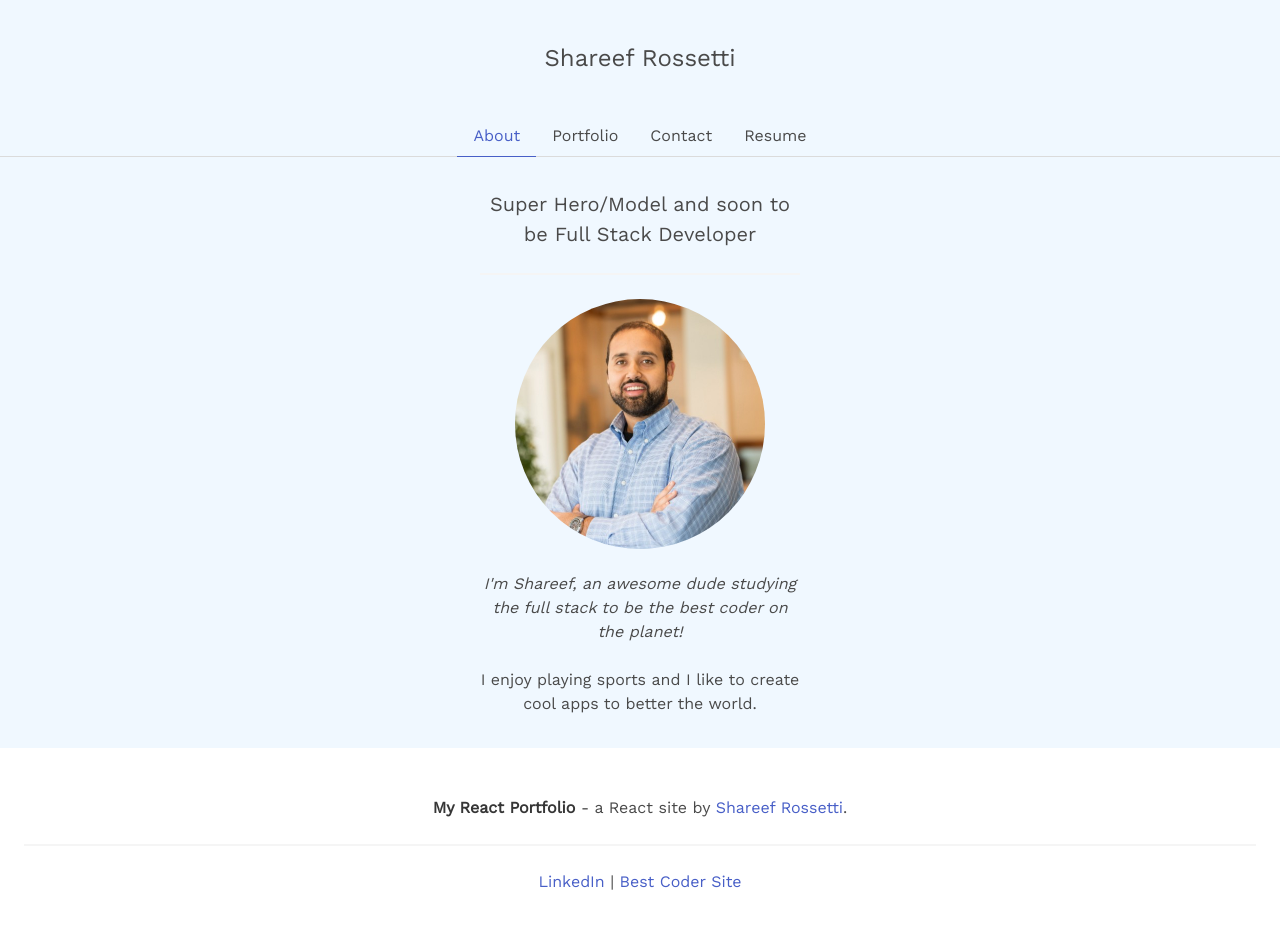
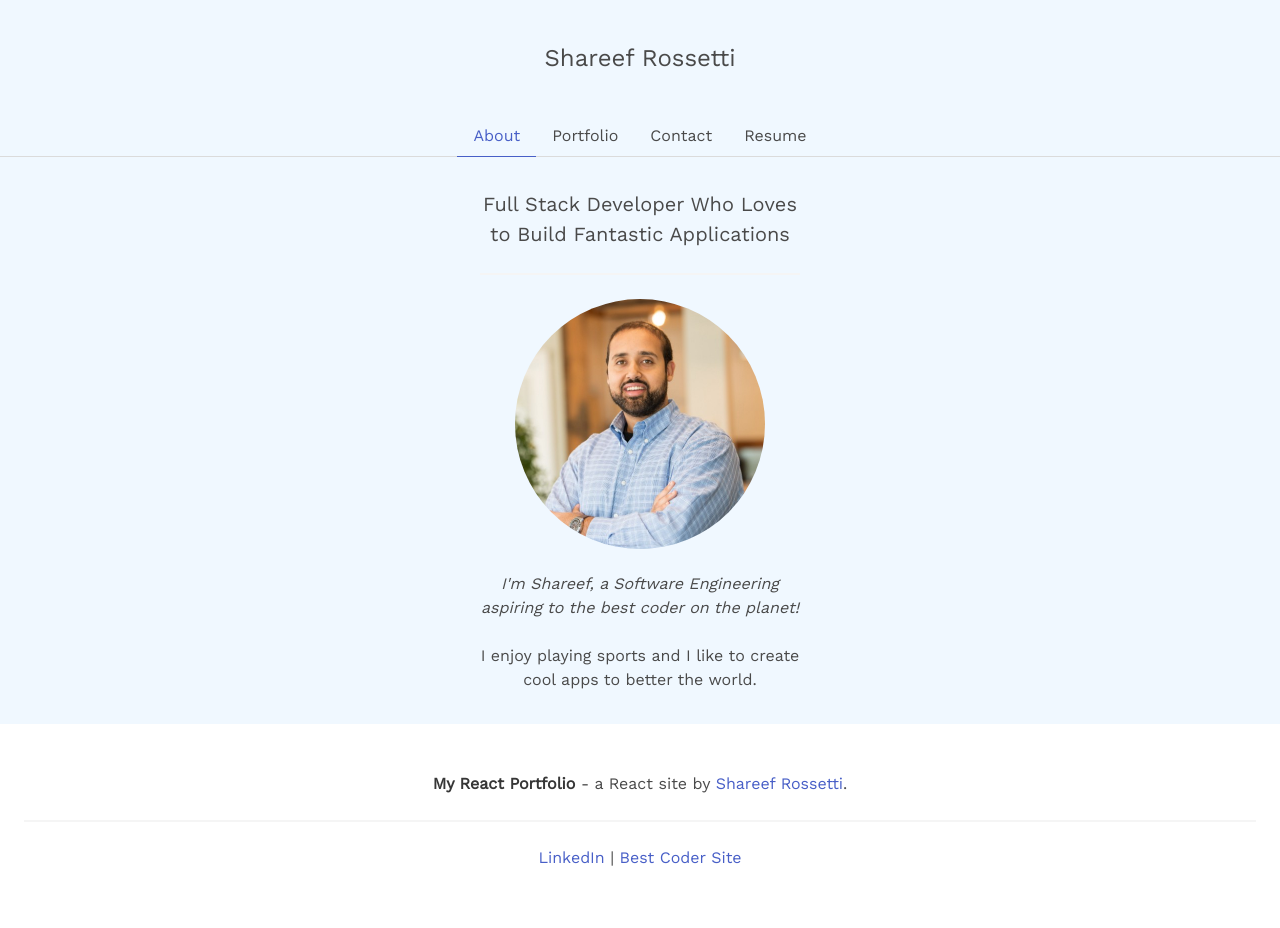
Before and after one commit to shareefrossetti/can-you-react-to-my-portfolio, a React (Create React App) app: page / in a window 1280 px wide. Shown: the top 928 px of the page. Built offline with nearby package versions, Linux system fonts and the light colour scheme.

Commit message:
changed about section

```diff
--- a/src/components/About.js
+++ b/src/components/About.js
@@ -5,11 +5,11 @@ import React from "react";
 function About() {
   return (
     <div>
-      <p className="content is-medium">Super Hero/Model and soon to be Full Stack Developer</p>
+      <p className="content is-medium">Full Stack Developer Who Loves to Build Fantastic Applications</p>
       <hr />
-      <img className="my-pic" src={process.env.PUBLIC_URL + '/img/profile.jpg'} alt="Emily Necciai Mayeski"/>
+      <img className="my-pic" src={process.env.PUBLIC_URL + '/img/profile.jpg'} />
       <p className="content is-italic mt-4">
-        I'm Shareef, an awesome dude studying the full stack to be the best coder on the planet!
+        I'm Shareef, a Software Engineering aspiring to the best coder on the planet!
       </p>
       <p className="content">
        I enjoy playing sports and I like to create cool apps to better the world.
```
